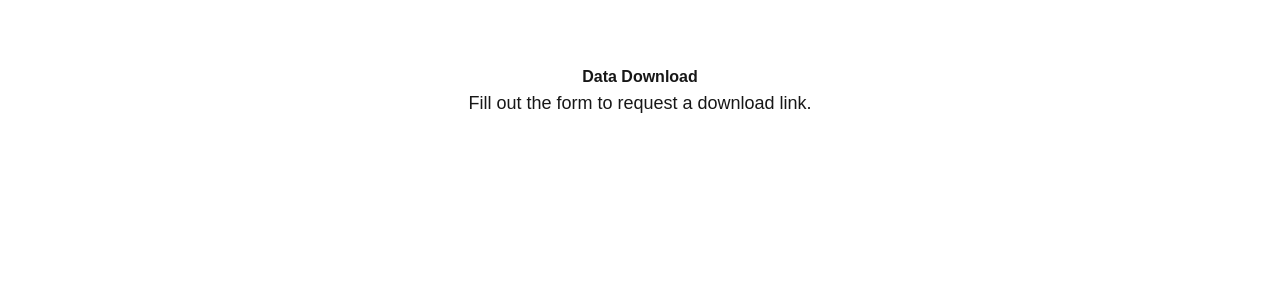
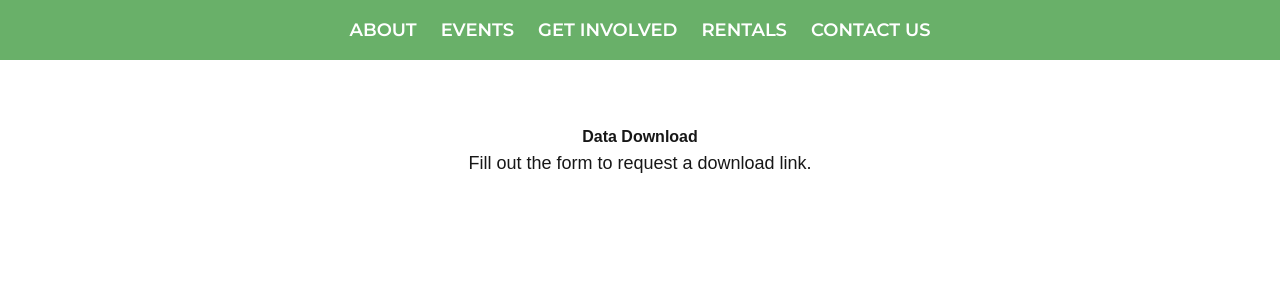
Before and after one commit to fullstackatbrown/project-boc, a Next.js app: page /gear-room in a window 1280 px wide. Shown: the top 300 px of the page. Built offline with nearby package versions, Linux system fonts and the light colour scheme.

Commit message:
Added navbar

```diff
--- a/src/app/gear-room/page.tsx
+++ b/src/app/gear-room/page.tsx
@@ -1,8 +1,12 @@
 'use client';
+import NavBar from "../components/NavBar";
 
-export default function About() {
+export default function GearRoom() {
     return (
     <div className="h-full min-h-screen w-full">
+        <div>
+            <NavBar></NavBar>
+        </div>
         {/* Dynamic spacer based on header height */}
         <div style={{ minHeight: `5px` }}></div>
 
```
